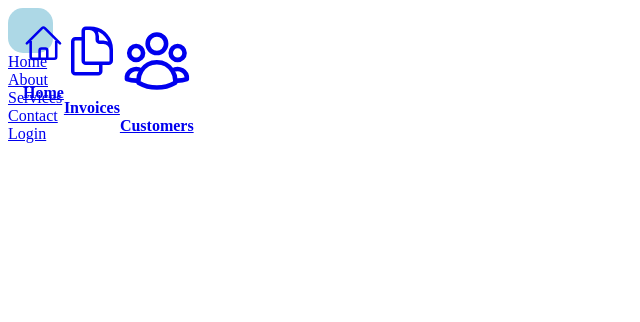
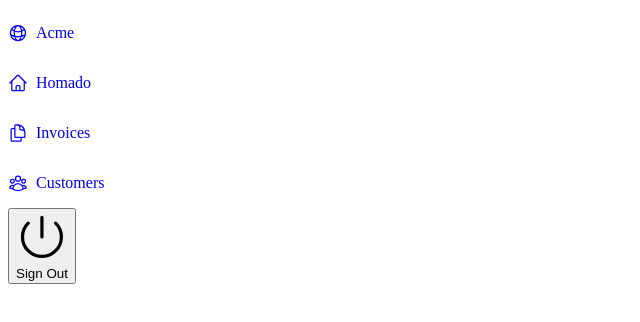
Before and after one commit to pechavarria62/learning-Nextjs, a Next.js app: page / in a window 1280 px wide. Shown: the top 322 px of the page, without its empty margins (0-640 px from the left). Built offline with nearby package versions, Linux system fonts and the light colour scheme.

Commit message:
fexed css

```diff
--- a/app/page.tsx
+++ b/app/page.tsx
@@ -1,49 +1,13 @@
-import NavLinks from './ui/dashboard/nav-links';
-import Link from 'next/link';
-
+import SideNav from './ui/dashboard/sidenav';
+import styles from './ui/nav-links.module.css'
 export default function Page() {
   return (
 
-    <main className="flex min-h-screen flex-col p-6">
-      <div className=" w-48 bg-white border border-black p-4">
-      <div style={{
-        color: 'blue',
-        fontWeight: 'bold',
-        padding: '15px',
-        width:'15px',
-        height:'15px',
-        borderRadius: '15px',
-        backgroundColor: 'lightblue',
-        display: 'flex',
-        }}>
-        <NavLinks />
+    <main>
+      <div>
+        <SideNav/>
+
       </div>
-        <Link href="/" className="py-2 text-gray-800 hover:text-blue-500">
-          Home
-        </Link>
-        <br/>
-        <Link href="/about" className="py-2 text-gray-800 hover:text-blue-500">
-          About
-        </Link>
-        <br/>
-        <Link href="/services" className="py-2 text-gray-800 hover:text-blue-500">
-          Services
-        </Link>
-        <br/>
-        <Link href="/contact" className="py-2 text-gray-800 hover:text-blue-500">
-          Contact
-        </Link>
-        <br/>
-        <Link
-            href="/login"
-            className="flex items-center gap-5 self-start rounded-lg bg-blue-500 px-6 py-3 text-sm font-medium text-white transition-colors hover:bg-blue-400 md:text-base"
-          >
-            <span className="mt-4 flex items-center justify-center gap-2 text-sm text-gray-500">
-              Login
-            </span>
-          </Link>
-      </div>
-
 
     </main>
   );
--- a/app/ui/acme-logo.tsx
+++ b/app/ui/acme-logo.tsx
@@ -1,13 +1,20 @@
 import { GlobeAltIcon } from '@heroicons/react/24/outline';
-import { lusitana } from '@/app/ui/fonts';
+import styles from './nav-links.module.css'
 
 export default function AcmeLogo() {
   return (
-    <div
-      className={`${lusitana.className} flex flex-row items-center leading-none text-white`}
-    >
-      <GlobeAltIcon className="h-12 w-12 rotate-[15deg]" />
-      <p className="text-[44px]">Acme</p>
+    <div className={styles.links}>
+      <GlobeAltIcon
+      className={styles.icon}
+      // style={{
+      //   height: '20px',
+      //   width:'20px',
+      //   offsetRotate:'15deg',
+      //   color:'blue',
+      //   textDecoration:'none',
+      // }}
+      />
+      <p className={styles.links}>Acme</p>
     </div>
   );
 }
--- a/app/ui/dashboard/nav-links.tsx
+++ b/app/ui/dashboard/nav-links.tsx
@@ -4,10 +4,12 @@ import {
   DocumentDuplicateIcon,
 } from '@heroicons/react/24/outline';
 
+import styles from '../nav-links.module.css';
+
 // Map of links to display in the side navigation.
 // Depending on the size of the application, this would be stored in a database.
 const links = [
-  { name: 'Home', href: '/dashboard', icon: HomeIcon },
+  { name: 'Homado', href: '/dashboard', icon: HomeIcon},
   {
     name: 'Invoices',
     href: '/dashboard/invoices',
@@ -25,10 +27,12 @@ export default function NavLinks() {
           <a
             key={link.name}
             href={link.href}
-            className="flex h-[48px] grow items-center justify-center gap-2 rounded-md bg-gray-50 p-3 text-sm font-medium hover:bg-sky-100 hover:text-blue-600 md:flex-none md:justify-start md:p-2 md:px-3"
+            className={styles.links}
+            // className="flex items-center px-2 py-2 text-sm font-medium text-gray-900 rounded-md hover:bg-gray-100 hover:text-gray-900"
           >
-            <LinkIcon className="w-6" />
-            <p className="hidden md:block">{link.name}</p>
+            <LinkIcon className={styles.icon}/>
+
+            <p>{link.name}</p>
           </a>
         );
       })}
--- a/app/ui/dashboard/sidenav.tsx
+++ b/app/ui/dashboard/sidenav.tsx
@@ -5,22 +5,20 @@ import { PowerIcon } from '@heroicons/react/24/outline';
 
 export default function SideNav() {
   return (
-    <div className="flex h-full flex-col px-3 py-4 md:px-2">
-      <Link
-        className="mb-2 flex h-20 items-end justify-start rounded-md bg-blue-600 p-4 md:h-40"
+    <div >
+      <Link style={{ textDecoration: 'none',padding:'0px' }}
         href="/"
       >
-        <div className="w-32 text-white md:w-40">
+        <div >
           <AcmeLogo />
         </div>
       </Link>
-      <div className="flex grow flex-row justify-between space-x-2 md:flex-col md:space-x-0 md:space-y-2">
+      <div >
         <NavLinks />
-        <div className="hidden h-auto w-full grow rounded-md bg-gray-50 md:block"></div>
         <form>
-          <button className="flex h-[48px] w-full grow items-center justify-center gap-2 rounded-md bg-gray-50 p-3 text-sm font-medium hover:bg-sky-100 hover:text-blue-600 md:flex-none md:justify-start md:p-2 md:px-3">
-            <PowerIcon className="w-6" />
-            <div className="hidden md:block">Sign Out</div>
+          <button >
+            <PowerIcon />
+            <div>Sign Out</div>
           </button>
         </form>
       </div>
--- /dev/null
+++ b/app/ui/nav-links.module.css
@@ -0,0 +1,14 @@
+.links {
+    text-decoration: none;
+    display: flex;
+    align-items: center;
+    gap: 8px;
+}
+.icon {
+    height: 20px;
+    width: 20px;
+    color: blue;
+}
+.name {
+    margin: 0;
+}
```
Also changed, not shown: app/customers/page.tsx (+7 -5 lines), app/ui/customers/table.tsx (+8 -8 lines), app/dashboard/page.tsx (added), app/ui/global.css (line endings or trailing spaces), app/ui/ui.modules.css (added).
